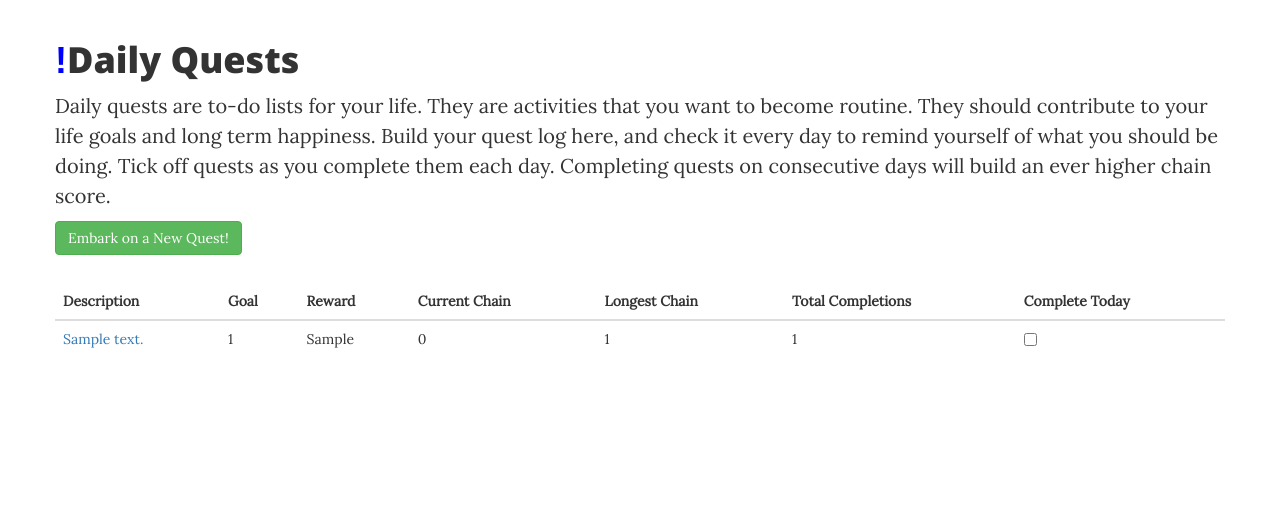
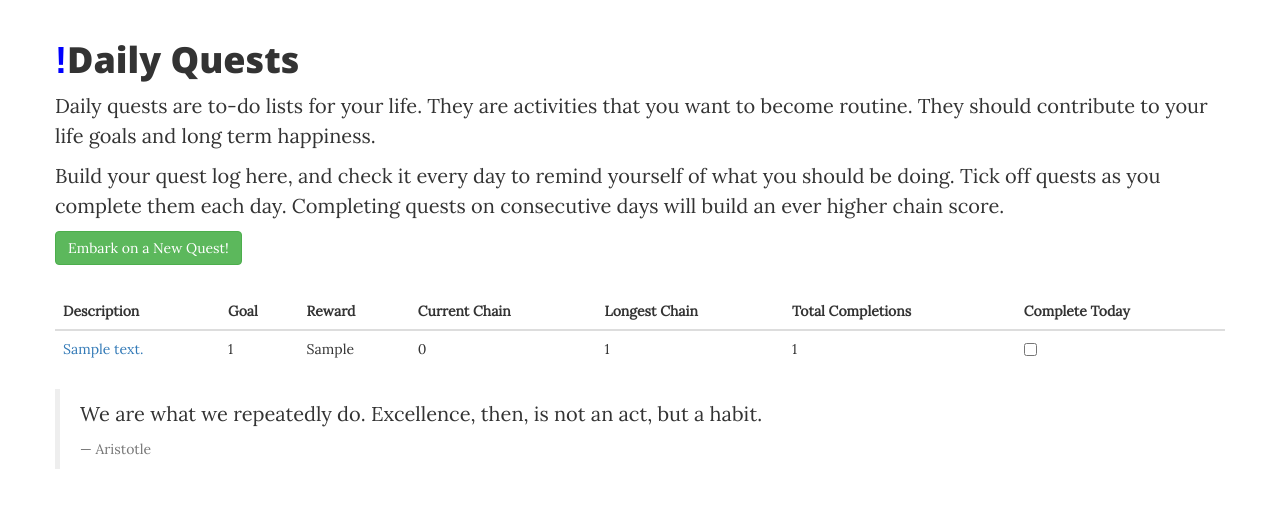
Before and after one commit to zacharyw/daily-quest, a Rails app: page / in a window 1280 px wide. Shown: the part 52-560 px from the top of the page. Run offline with Rails 7, Linux system fonts and the light colour scheme; a user stored in the database is signed in; tables that the repository leaves empty hold one stand-in row (values such as "Sample post"); style sheets or scripts are compiled from the project's sources; some libraries are stand-ins or nearby versions.

Commit message:
Update index.html.erb

```diff
--- a/app/views/quests/index.html.erb
+++ b/app/views/quests/index.html.erb
@@ -8,6 +8,8 @@
   <p>
     Daily quests are to-do lists for your life. They are activities that you want to become routine.
     They should contribute to your life goals and long term happiness.
+  </p>
+  <p>
     Build your quest log here, and check it every day to remind yourself of what you should be doing.
     Tick off quests as you complete them each day. Completing quests on consecutive days will build an ever higher
     chain score.
@@ -57,6 +59,12 @@
       </table>
     </div>
   </div>
+  <div class="row">
+    <blockquote>
+      <p>We are what we repeatedly do. Excellence, then, is not an act, but a habit.</p>
+      <footer>Aristotle</footer>
+     </blockquote>
+  </div>
   <div class="modal fade" id="rewardModal" tabindex="-1" role="dialog">
     <div class="modal-dialog">
       <div class="modal-content">
```
